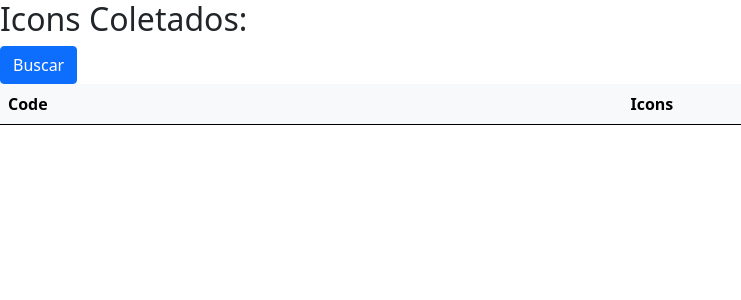
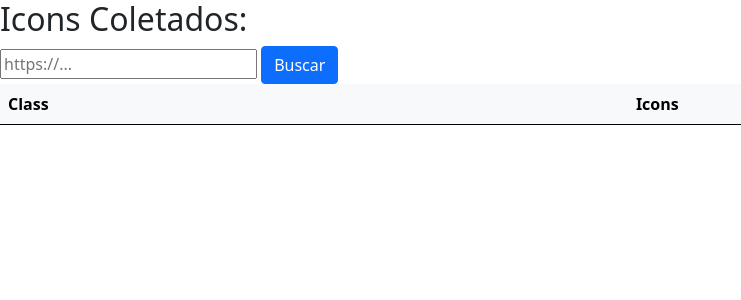
Before and after one commit to JhonyBastos/coletaIcons, a Django app: page /listagem/ in a window 1280 px wide. Shown: the top 300 px of the page, without its empty margins (0-741 px from the left). Run offline with Django 4.2, Linux system fonts and the light colour scheme; data that the repository does not hold is empty.

Commit message:
Atualização de visualização de dados

```diff
--- a/templates/listagem.html
+++ b/templates/listagem.html
@@ -12,12 +12,13 @@
 <body>
     <h2>Icons Coletados:</h2>
     <form action="submit" method="POST"> {% csrf_token %}
+        <input type="text" name="url" size="22" placeholder="https://...">
         <button class="btn btn-primary" type="submit">Buscar</button>
     </form>
     <table class="table">
         <thead class="table-light">
             <tr>
-                <th>Code</th>
+                <th>Class</th>
                 <th>Icons</th>
             </tr>
         </thead>
@@ -25,7 +26,7 @@
             {% for icon in icons %}
                 <tr>
                     <th>{{ icon.icons }}</th>
-                    <th><b>{{ icon.icons }}</b></th>
+                    <th><i class="{{ icon.icons }}">smile</i></th>
                 </tr>
             {% endfor %}
         </tbody>
```
